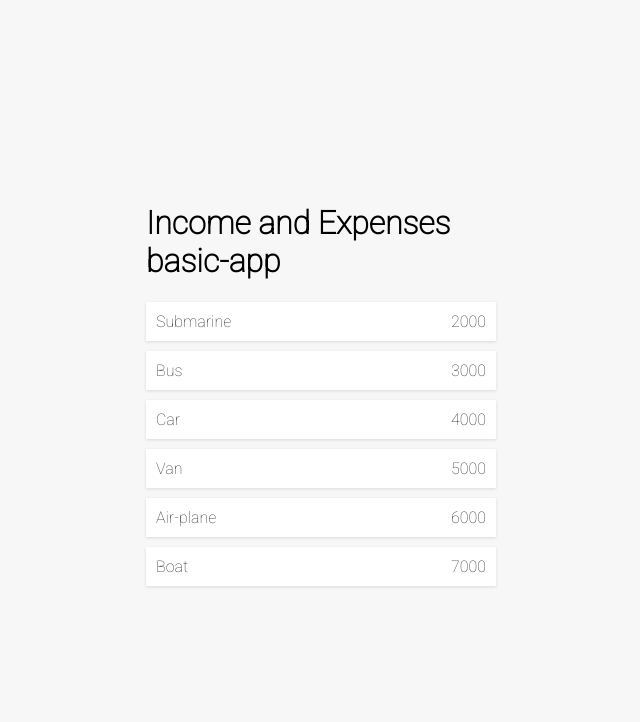
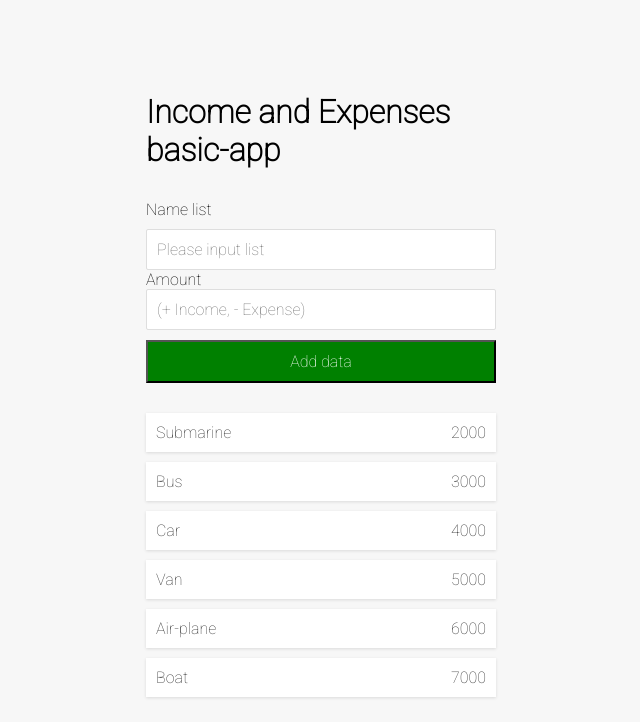
Before and after one commit to Newclaffly/react-basic, a React (Create React App) app: page / in a window 1280 px wide. Shown: the top 722 px of the page, without its empty margins (319-959 px from the left). Built offline with nearby package versions, Linux system fonts and the light colour scheme.

Commit message:
add module form

```diff
--- a/src/App.js
+++ b/src/App.js
@@ -1,6 +1,7 @@
 import React from "react";
 import Transaction from "./components/Transaction";
 import './App.css'
+import FormComponent from "./components/FormComponent"
 function App() {
   return (
       <>
@@ -8,6 +9,7 @@ function App() {
         <h1>
         Income and Expenses basic-app
         </h1>
+        <FormComponent/>
         <Transaction />
       </div>
       </>
--- /dev/null
+++ b/src/components/FormComponent.css
@@ -0,0 +1,28 @@
+label{
+    display: inline-block;
+    margin: 10px 0;
+}
+
+input{
+    border: 1px solid #dedede;
+    border-radius: 2px;
+    display: block;
+    font-size: 16px;
+    padding: 10px;
+    width: 100%;
+}
+
+input:focus{
+    outline: none;
+}
+
+.btn{
+    background-color: green;
+    color:#ffff;
+    cursor: pointer;
+    display: block;
+    margin: 10px 0 30px;
+    padding: 10px;
+    font-size: 16px;
+    width: 100%;
+}
--- /dev/null
+++ b/src/components/FormComponent.js
@@ -0,0 +1,33 @@
+import './FormComponent.css'
+const FormComponent = () => {
+
+  const inputTitle =(event)=>{
+      console.log(event.target.value)
+  }
+  const inputAmount =(event)=>{
+    console.log(event.target.value)
+  }
+  const saveItem =(event)=>{
+    event.preventDefault()
+    console.log("Record success")
+  }
+  return (
+    <>
+      <form onSubmit={saveItem}>
+        <div className="form-control">
+          <label>Name list</label>
+          <input type="text" placeholder="Please input list" onChange={inputTitle}></input>
+        </div>
+        <div className="form-control">
+          <labe>Amount</labe>
+          <input type="number" placeholder="(+ Income, - Expense)" onChange={inputAmount}></input>
+        </div>
+        <div>
+          <button className="btn" type="submit" onClick={saveItem}>Add data</button>
+        </div>
+      </form>
+    </>
+  );
+};
+
+export default FormComponent
```
